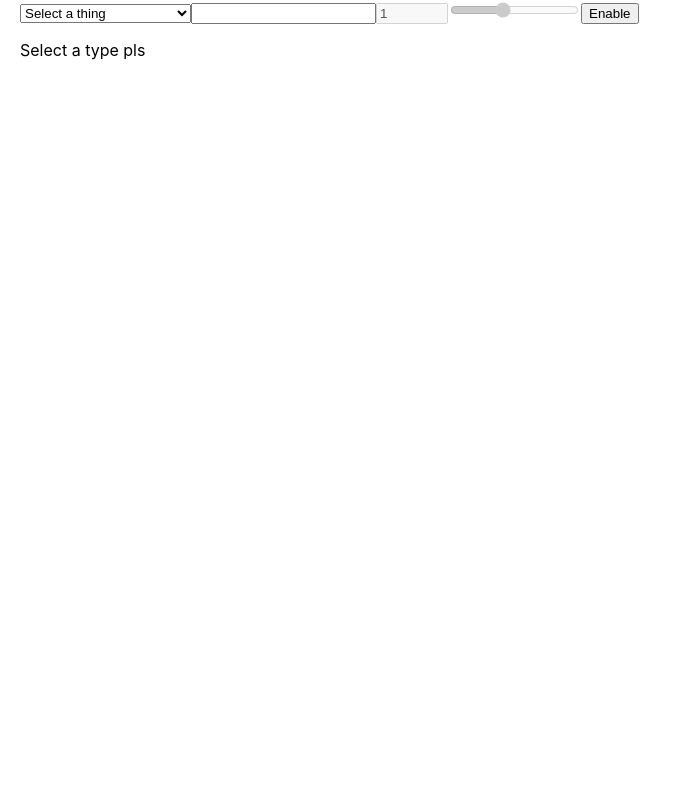
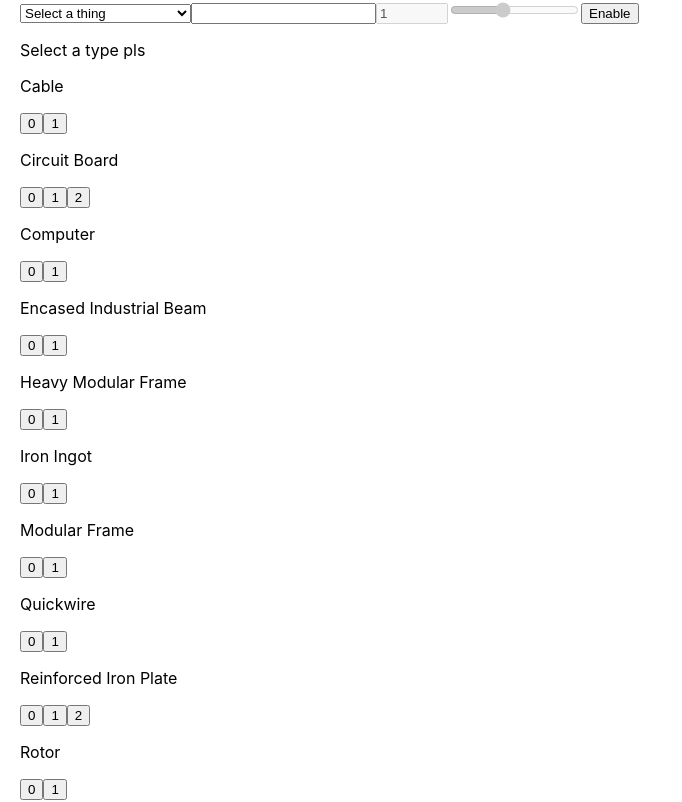
Before and after one commit to Telefragged/satisfactory-planner, a React (Create React App) app: page / in a window 1280 px wide. Shown: the top 802 px of the page, without its empty margins (0-682 px from the left). Built offline with nearby package versions, Linux system fonts and the light colour scheme.

Commit message:
Added alternate recipe selector

```diff
--- a/src/App.tsx
+++ b/src/App.tsx
@@ -1,62 +1,49 @@
 import React from 'react';
 import './App.css';
-import { OutputType } from './types';
+import { OutputType, outputTypes } from './types';
 import { Calculator } from './components/Calculator';
 import { TypeSelector } from './components/TypeSelector';
 import { AmountSelector } from './components/AmountSelector';
 import { OverclockSelector } from './components/OverclockSelector';
+import { RecipeSelector } from './components/RecipeSelector';
+import zimaReducer from './zimaReducer';
 
 type State = {
     selectedType?: OutputType;
     amount?: number;
     maxOverclock?: number;
+    outputTypes: OutputType[];
 };
 
-type SelectTypeAction = {
-    type: 'selectType';
-    value: OutputType | undefined;
-}
-
-type SelectAmountAction = {
-    type: 'selectAmount';
-    value: number | undefined;
-}
-
-type SelectOverclockAction = {
-    type: 'selectOverclock';
-    value: number | undefined;
-}
-
-type Action = SelectTypeAction | SelectAmountAction | SelectOverclockAction;
-
-function reducer(state: State, action: Action) {
-    switch (action.type) {
-        case 'selectType':
-            return { ...state, selectedType: action.value };
-        case 'selectAmount':
-            return { ...state, amount: action.value };
-        case 'selectOverclock':
-            return { ...state, maxOverclock: action.value }
-        default:
-            return state;
-    }
+const actions = {
+    selectType: (state: State, selectedType?: OutputType): State => ({ ...state, selectedType }),
+    selectAmount: (state: State, amount?: number): State => ({ ...state, amount }),
+    selectOverclock: (state: State, maxOverclock?: number): State => ({ ...state, maxOverclock }),
+    changeOutputTypes: (state: State, outputTypes: OutputType[]): State => (console.log(outputTypes), {
+        ...state,
+        outputTypes,
+        selectedType: state.selectedType ? outputTypes.find(t => t.name === state.selectedType!.name) : undefined
+    })
 }
 
 const App = ({ }) => {
-    const [state, dispatch] = React.useReducer(reducer, {});
+    const [state, dispatch] = zimaReducer(actions, { outputTypes } as State);
 
     return (
         <div className="App">
             <div style={{ display: 'inline-block' }}>
-                <TypeSelector onChange={type => dispatch({ type: 'selectType', value: type })} />
+                <TypeSelector
+                    outputTypes={state.outputTypes}
+                    onChange={dispatch.selectType} />
                 <AmountSelector
-                    onChange={amount => dispatch({ type: 'selectAmount', value: amount })}
+                    onChange={dispatch.selectAmount}
                     step={state.selectedType ? state.selectedType.selectedRecipe.productionRate : 1} />
-                <OverclockSelector onChange={maxOverclock => dispatch({ type: 'selectOverclock', value: maxOverclock })} />
+                <OverclockSelector onChange={dispatch.selectOverclock} />
             </div>
             {state.selectedType !== undefined && state.amount !== undefined
                 ? <Calculator selectedType={state.selectedType} amount={state.amount} maxOverclock={state.maxOverclock} />
                 : <p>Select a type pls</p>}
+            <RecipeSelector onChangeRecipe={dispatch.changeOutputTypes}></RecipeSelector>
         </div>
     );
 }
--- /dev/null
+++ b/src/components/RecipeSelector.tsx
@@ -0,0 +1,100 @@
+import * as React from 'react';
+import { OutputType, Recipe, outputTypes } from '../types';
+import zimaReducer from '../zimaReducer'
+
+interface State {
+    outputTypes: OutputType[]
+}
+
+interface RecipeSelectorProps {
+    onChangeRecipe?: ((types: OutputType[]) => void);
+}
+
+const actions = {
+    setOutputTypes: (state: State, outputTypes: OutputType[]): State => ({ ...state, outputTypes }),
+    resetRecipes: (state: State): State => ({ ...state, outputTypes })
+}
+
+export const RecipeSelector: React.FunctionComponent<RecipeSelectorProps> = (props) => {
+
+    const { onChangeRecipe } = props;
+
+    const [state, dispatch] = zimaReducer(actions, { outputTypes: outputTypes.map(t => ({ ...t })) });
+
+    const selectRecipe = (outputType: OutputType, newRecipe: Recipe) => {
+        const { outputTypes } = state;
+        const oldIndex = outputTypes.findIndex(t => t.name === outputType.name);
+
+        const newType: OutputType = { ...outputTypes[oldIndex], selectedRecipe: newRecipe };
+
+        const replaceTypeInRecipe = (recipe: Recipe) => {
+            if (recipe.inputTypes) {
+                const typeIndex = recipe.inputTypes.findIndex(t => t.type.name === newType.name);
+
+                if (typeIndex >= 0) {
+                    const newInputType = { ...recipe.inputTypes[typeIndex], type: newType };
+                    const newInputTypes =
+                        recipe.inputTypes
+                            .slice(0, typeIndex)
+                            .concat(newInputType)
+                            .concat(recipe.inputTypes.slice(typeIndex + 1));
+
+                    return { ...recipe, inputTypes: newInputTypes };
+                }
+            }
+
+            return recipe;
+        };
+
+        const replaceTypeInTree = (type: OutputType): OutputType => {
+
+            const replaceTypeInInputType = (inputType: {type: OutputType, amount: number}) =>
+                ({...inputType, type: replaceTypeInTree(inputType.type)})
+
+            const selectedRecipe = replaceTypeInRecipe(type.selectedRecipe);
+
+            const newSelectedRecipe: Recipe = {
+                ...selectedRecipe,
+                inputTypes: selectedRecipe.inputTypes
+                    ? selectedRecipe.inputTypes.map(replaceTypeInInputType) : undefined
+            }
+
+            return {
+                ...type,
+                selectedRecipe: newSelectedRecipe,
+                recipes: type.recipes ? type.recipes.map(r => {
+                    const newRecipe = replaceTypeInRecipe(r);
+
+                    newRecipe.inputTypes =
+                        newRecipe.inputTypes
+                            ? newRecipe.inputTypes.map(replaceTypeInInputType)
+                            : undefined;
+
+                    return newRecipe;
+                }) : undefined
+            };
+        };
+
+        const newOutputTypes = outputTypes.map(replaceTypeInTree);
+
+        newOutputTypes.splice(oldIndex, 1, newType);
+
+        if (onChangeRecipe) {
+            onChangeRecipe(newOutputTypes);
+        }
+
+        dispatch.setOutputTypes(newOutputTypes);
+    }
+
+    return (<>
+        {state.outputTypes.filter(t => t.recipes && t.recipes.length > 1).map(t => {
+            return (
+                <>
+                    <p>{t.name}</p>
+                    {t.recipes!.map((r, i) =>
+                        <button onClick={() => selectRecipe(t, r)}>{i}</button>)}
+                </>
+            );
+        })}
+    </>);
+};
--- a/src/components/TypeSelector.tsx
+++ b/src/components/TypeSelector.tsx
@@ -1,6 +1,6 @@
 import * as React from 'react';
 import _ from 'lodash';
-import { OutputType, outputTypes } from '../types';
+import { OutputType } from '../types';
 
 interface State {
     selectedType?: OutputType;
@@ -21,12 +21,13 @@ function reducer(state: State, action: Action) {
 }
 
 interface TypeSelectorProps {
+    outputTypes: OutputType[],
     onChange?: ((type: OutputType | undefined) => void);
 }
 
 export const TypeSelector: React.FunctionComponent<TypeSelectorProps> = (props) => {
 
-    const {onChange} = props;
+    const {onChange, outputTypes} = props;
 
     const [state, dispatch] = React.useReducer(reducer, {});
 
--- a/src/types.ts
+++ b/src/types.ts
@@ -14,7 +14,7 @@ const assembler: Producer = { name: "Assembler", powerConsumption: 15 }
 const manufacturer: Producer = { name: "Manufacturer", powerConsumption: 55 }
 const oilRefinery: Producer = { name: "Oil Refinery", powerConsumption: 50 }
 
-type Recipe = {
+export type Recipe = {
     productionRate: number;
     outputAmount: number;
     inputTypes?: {
@@ -124,7 +124,16 @@ const ironIngot: OutputType = {
         outputAmount: 1,
         productionRate: 30,
         inputTypes: [{ type: ironOre, amount: 1 }]
+    }, recipes: [
+        {
+            outputAmount: 3,
+            productionRate: 45,
+            inputTypes: [
+                { type: ironOre, amount: 1 },
+                { type: copperOre, amount: 1 }
+            ]
         }
+    ]
 }
 
 const ironPlate: OutputType = {
@@ -154,12 +163,42 @@ const copperIngot: OutputType = {
     }
 }
 
+const cateriumIngot: OutputType = {
+    name: "Caterium Ingot",
+    selectedRecipe: {
+        productionRate: 15,
+        outputAmount: 1,
+        inputTypes: [{ type: cateriumOre, amount: 4 }]
+    }
+}
+
 const wire: OutputType = {
     name: "Wire",
     selectedRecipe: {
         productionRate: 45,
         outputAmount: 3,
         inputTypes: [{ type: copperIngot, amount: 1 }]
+    },
+    recipes: [
+        {
+            productionRate: 67.5,
+            outputAmount: 9,
+            inputTypes: [{ type: ironIngot, amount: 2 }]
+        },
+        {
+            productionRate: 67.5,
+            outputAmount: 9,
+            inputTypes: [{ type: cateriumIngot, amount: 1 }]
+        }
+    ]
+}
+
+const rubber: OutputType = {
+    name: "Rubber",
+    selectedRecipe: {
+        productionRate: 30,
+        outputAmount: 4,
+        inputTypes: [{ type: crudeOil, amount: 4 }]
     }
 }
 
@@ -169,7 +208,17 @@ const cable: OutputType = {
         productionRate: 15,
         outputAmount: 1,
         inputTypes: [{ type: wire, amount: 2 }]
+    },
+    recipes: [
+        {
+            productionRate: 37.5,
+            outputAmount: 5,
+            inputTypes: [
+                { type: wire, amount: 3 },
+                { type: rubber, amount: 2 }
+            ]
         }
+    ]
 }
 
 
@@ -188,7 +237,14 @@ const screw: OutputType = {
         productionRate: 90,
         outputAmount: 6,
         inputTypes: [{ type: ironRod, amount: 1 }]
+    },
+    recipes: [
+        {
+            productionRate: 90,
+            outputAmount: 12,
+            inputTypes: [{ type: ironIngot, amount: 2 }]
         }
+    ]
 }
 
 const reinforcedIronPlate: OutputType = {
@@ -199,6 +255,57 @@ const reinforcedIronPlate: OutputType = {
         inputTypes: [
             { type: screw, amount: 24 },
             { type: ironPlate, amount: 4 },
+        ]
+    },
+    recipes: [
+        {
+            productionRate: 7.5,
+            outputAmount: 3,
+            inputTypes: [
+                { type: screw, amount: 24 },
+                { type: ironPlate, amount: 10 }
+            ]
+        },
+        {
+            productionRate: 7.5,
+            outputAmount: 3,
+            inputTypes: [
+                { type: ironPlate, amount: 6 },
+                { type: wire, amount: 30 }
+            ]
+        }
+    ]
+}
+
+const steelIngot: OutputType = {
+    name: "Steel Ingot",
+    selectedRecipe: {
+        productionRate: 30,
+        outputAmount: 2,
+        inputTypes: [
+            { type: ironOre, amount: 3 },
+            { type: coal, amount: 3 }
+        ]
+    },
+    recipes: [
+        {
+            productionRate: 45,
+            outputAmount: 6,
+            inputTypes: [
+                { type: ironIngot, amount: 3 },
+                { type: coal, amount: 6 }
+            ]
+        }
+    ]
+}
+
+const steelPipe: OutputType = {
+    name: "Steel Pipe",
+    selectedRecipe: {
+        productionRate: 15,
+        outputAmount: 1,
+        inputTypes: [
+            { type: steelIngot, amount: 1 },
         ]
     }
 }
@@ -212,7 +319,17 @@ const rotor: OutputType = {
             { type: screw, amount: 22 },
             { type: ironRod, amount: 3 },
         ]
+    },
+    recipes: [
+        {
+            productionRate: 9,
+            outputAmount: 3,
+            inputTypes: [
+                { type: steelPipe, amount: 6 },
+                { type: wire, amount: 20 }
+            ]
         }
+    ]
 }
 
 const modularFrame: OutputType = {
@@ -224,19 +341,17 @@ const modularFrame: OutputType = {
             { type: reinforcedIronPlate, amount: 3 },
             { type: ironRod, amount: 6 },
         ]
-    }
-}
-
-const steelIngot: OutputType = {
-    name: "Steel Ingot",
-    selectedRecipe: {
-        productionRate: 30,
-        outputAmount: 2,
+    },
+    recipes: [
+        {
+            productionRate: 6,
+            outputAmount: 3,
             inputTypes: [
-            { type: ironOre, amount: 3 },
-            { type: coal, amount: 3 }
+                { type: reinforcedIronPlate, amount: 6 },
+                { type: steelPipe, amount: 6 }
             ]
         }
+    ]
 }
 
 const steelBeam: OutputType = {
@@ -246,16 +361,6 @@ const steelBeam: OutputType = {
         outputAmount: 1,
         inputTypes: [
             { type: steelIngot, amount: 3 },
-        ]
-    }
-}
-const steelPipe: OutputType = {
-    name: "Steel Pipe",
-    selectedRecipe: {
-        productionRate: 15,
-        outputAmount: 1,
-        inputTypes: [
-            { type: steelIngot, amount: 1 },
         ]
     }
 }
@@ -269,7 +374,36 @@ const encasedIndustrialBeam: OutputType = {
             { type: steelBeam, amount: 4 },
             { type: concrete, amount: 5 }
         ]
+    },
+    recipes: [
+        {
+            productionRate: 6,
+            outputAmount: 3,
+            inputTypes: [
+                { type: steelPipe, amount: 18 },
+                { type: concrete, amount: 10 }
+            ]
         }
+    ]
+}
+
+const quickwire: OutputType = {
+    name: "Quickwire",
+    selectedRecipe: {
+        productionRate: 15,
+        outputAmount: 4,
+        inputTypes: [{ type: cateriumIngot, amount: 1 }]
+    },
+    recipes: [
+        {
+            productionRate: 90,
+            outputAmount: 12,
+            inputTypes: [
+                { type: cateriumIngot, amount: 1 },
+                { type: copperIngot, amount: 2 }
+            ]
+        }
+    ]
 }
 
 const stator: OutputType = {
@@ -281,7 +415,17 @@ const stator: OutputType = {
             { type: steelPipe, amount: 3 },
             { type: wire, amount: 10 }
         ]
+    },
+    recipes: [
+        {
+            productionRate: 9,
+            outputAmount: 3,
+            inputTypes: [
+                { type: steelPipe, amount: 6 },
+                { type: quickwire, amount: 25 }
+            ]
         }
+    ]
 }
 
 const motor: OutputType = {
@@ -307,25 +451,19 @@ const heavyModularFrame: OutputType = {
             { type: encasedIndustrialBeam, amount: 5 },
             { type: screw, amount: 90 }
         ]
+    },
+    recipes: [
+        {
+            productionRate: 2.8,
+            outputAmount: 3,
+            inputTypes: [
+                { type: modularFrame, amount: 8 },
+                { type: encasedIndustrialBeam, amount: 10 },
+                { type: steelPipe, amount: 36 },
+                { type: concrete, amount: 25 }
+            ]
         }
-}
-
-const cateriurmIngot: OutputType = {
-    name: "Caterium Ingot",
-    selectedRecipe: {
-        productionRate: 15,
-        outputAmount: 1,
-        inputTypes: [{ type: cateriumOre, amount: 4 }]
-    }
-}
-
-const quickWire: OutputType = {
-    name: "Quickwire",
-    selectedRecipe: {
-        productionRate: 15,
-        outputAmount: 4,
-        inputTypes: [{ type: cateriurmIngot, amount: 1 }]
-    }
+    ]
 }
 
 const plastic: OutputType = {
@@ -333,15 +471,6 @@ const plastic: OutputType = {
     selectedRecipe: {
         productionRate: 22.5,
         outputAmount: 3,
-        inputTypes: [{ type: crudeOil, amount: 4 }]
-    }
-}
-
-const rubber: OutputType = {
-    name: "Rubber",
-    selectedRecipe: {
-        productionRate: 30,
-        outputAmount: 4,
         inputTypes: [{ type: crudeOil, amount: 4 }]
     }
 }
@@ -364,7 +493,25 @@ const circuitBoard: OutputType = {
             { type: wire, amount: 12 },
             { type: plastic, amount: 6 }
         ]
+    },
+    recipes: [
+        {
+            productionRate: 7.5,
+            outputAmount: 3,
+            inputTypes: [
+                { type: rubber, amount: 16 },
+                { type: wire, amount: 24 }
+            ]
+        },
+        {
+            productionRate: 7.5,
+            outputAmount: 3,
+            inputTypes: [
+                { type: plastic, amount: 12 },
+                { type: quickwire, amount: 32 }
+            ]
         }
+    ]
 }
 
 const computer: OutputType = {
@@ -378,7 +525,18 @@ const computer: OutputType = {
             { type: plastic, amount: 18 },
             { type: screw, amount: 60 }
         ]
+    },
+    recipes: [
+        {
+            productionRate: 2.8,
+            outputAmount: 3,
+            inputTypes: [
+                { type: circuitBoard, amount: 10 },
+                { type: quickwire, amount: 112 },
+                { type: rubber, amount: 48 }
+            ]
         }
+    ]
 }
 
 const aiLimiter: OutputType = {
@@ -388,7 +546,7 @@ const aiLimiter: OutputType = {
         outputAmount: 1,
         inputTypes: [
             { type: circuitBoard, amount: 1 },
-            { type: quickWire, amount: 18 }
+            { type: quickwire, amount: 18 }
         ]
     }
 }
@@ -399,7 +557,7 @@ const highSpeedConnector: OutputType = {
         productionRate: 2.5,
         outputAmount: 1,
         inputTypes: [
-            { type: quickWire, amount: 40 },
+            { type: quickwire, amount: 40 },
             { type: cable, amount: 10 },
             { type: plastic, amount: 6 },
         ]
@@ -438,8 +596,8 @@ export const outputTypes: OutputType[] = [
     stator,
     motor,
     cateriumOre,
-    cateriurmIngot,
-    quickWire,
+    cateriumIngot,
+    quickwire,
     plastic,
     rubber,
     fuel,
```
Lines whose indentation alone changed are shown as unchanged.
